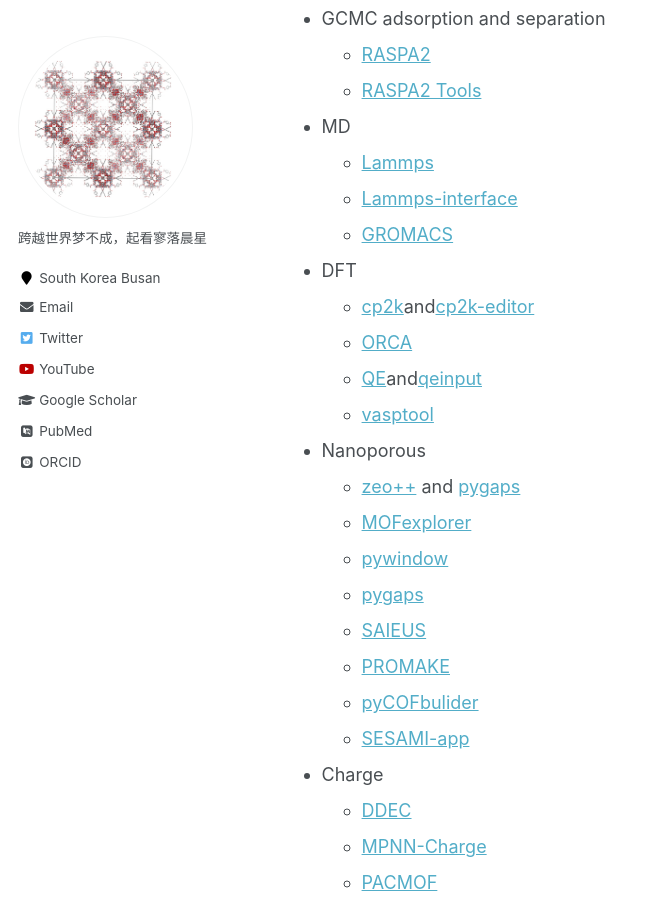
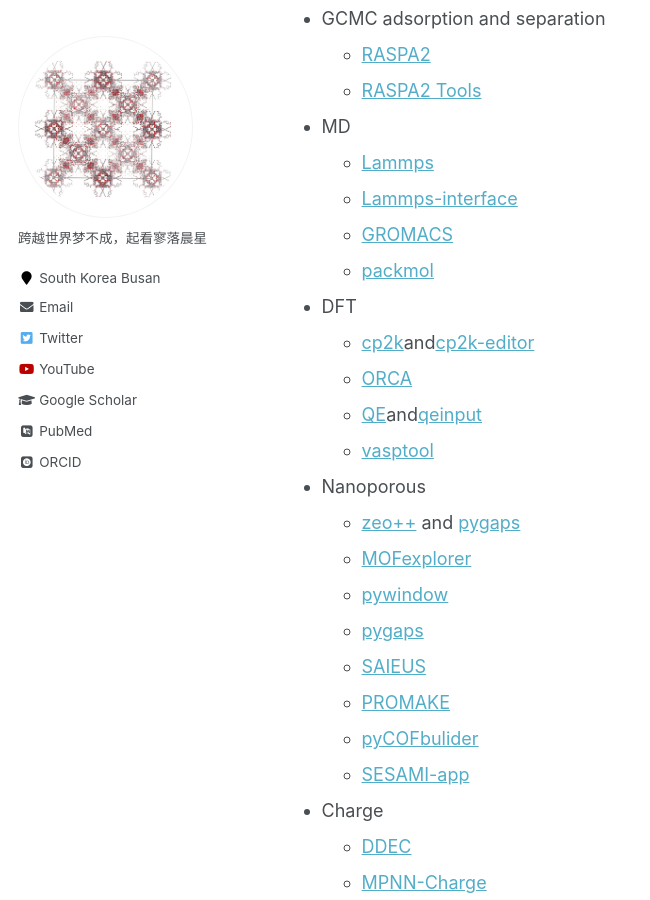
Before and after one commit to sxm13/ZGBshenxiaomoCV.github.io, a Jekyll site: the page built from _pages/markdown.md, in a window 1280 px wide and 900 px high, scrolled down 517 px. Shown: the whole window, without its empty margins (0-650 px from the left). Built offline with Jekyll 4.4.1, drawn with Linux system fonts in a browser that asks for light colours; some web fonts are replaced.

Commit message:
更新 markdown.md

```diff
--- a/_pages/markdown.md
+++ b/_pages/markdown.md
@@ -23,6 +23,7 @@
   * [Lammps](https://lammps.sandia.gov/)
   * [Lammps-interface](https://github.com/peteboyd/lammps_interface/)
   * [GROMACS](http://www.gromacs.org/)
+  * [packmol](https://m3g.github.io/packmol/)
 * DFT
   * [cp2k](https://www.cp2k.org/ "cp2k")and[cp2k-editor](https://github.com/avishart/CP2K_Editor/)
   * [ORCA](https://orcaforum.kofo.mpg.de/app.php/portal)
```
